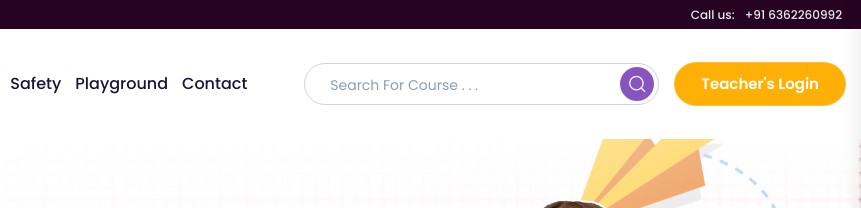
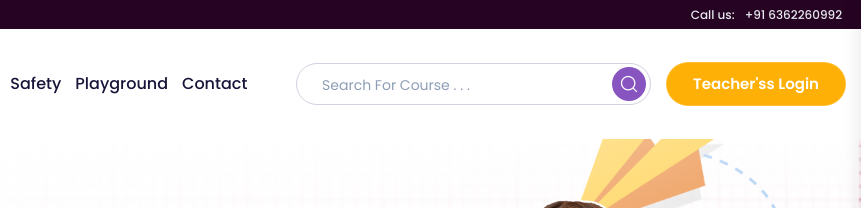
Before and after one commit to TanBytes/Tanbytes, a plain HTML site: page index.html in a window 1280 px wide. Shown: the top 208 px of the page, 419-1280 px from the left. Drawn offline with Linux system fonts and the light colour scheme; no server answers; files whose address does not match are found by name.

```diff
--- a/index.html
+++ b/index.html
@@ -117,7 +117,7 @@ Tanbytes is a platform that enhances teacher-student interactions through immers
                                             </li> -->
 
                                             <li id="login1" class="header-btn login-btn">
-                                                <a href="ComingSoon.html">Teacher's Login</a>
+                                                <a href="ComingSoon.html">Teacher'ss Login</a>
                                             </li>
 
                                         </ul>
```
